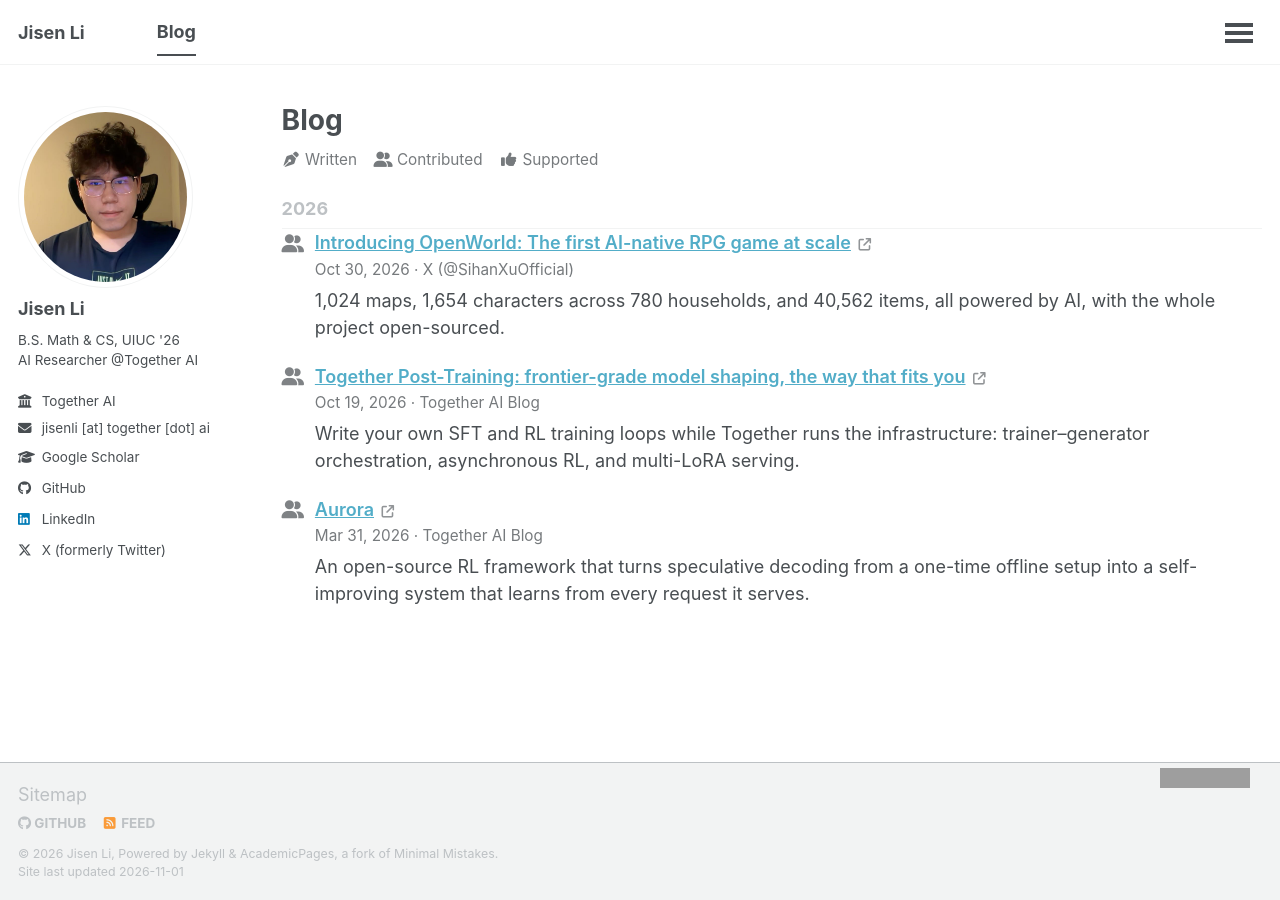
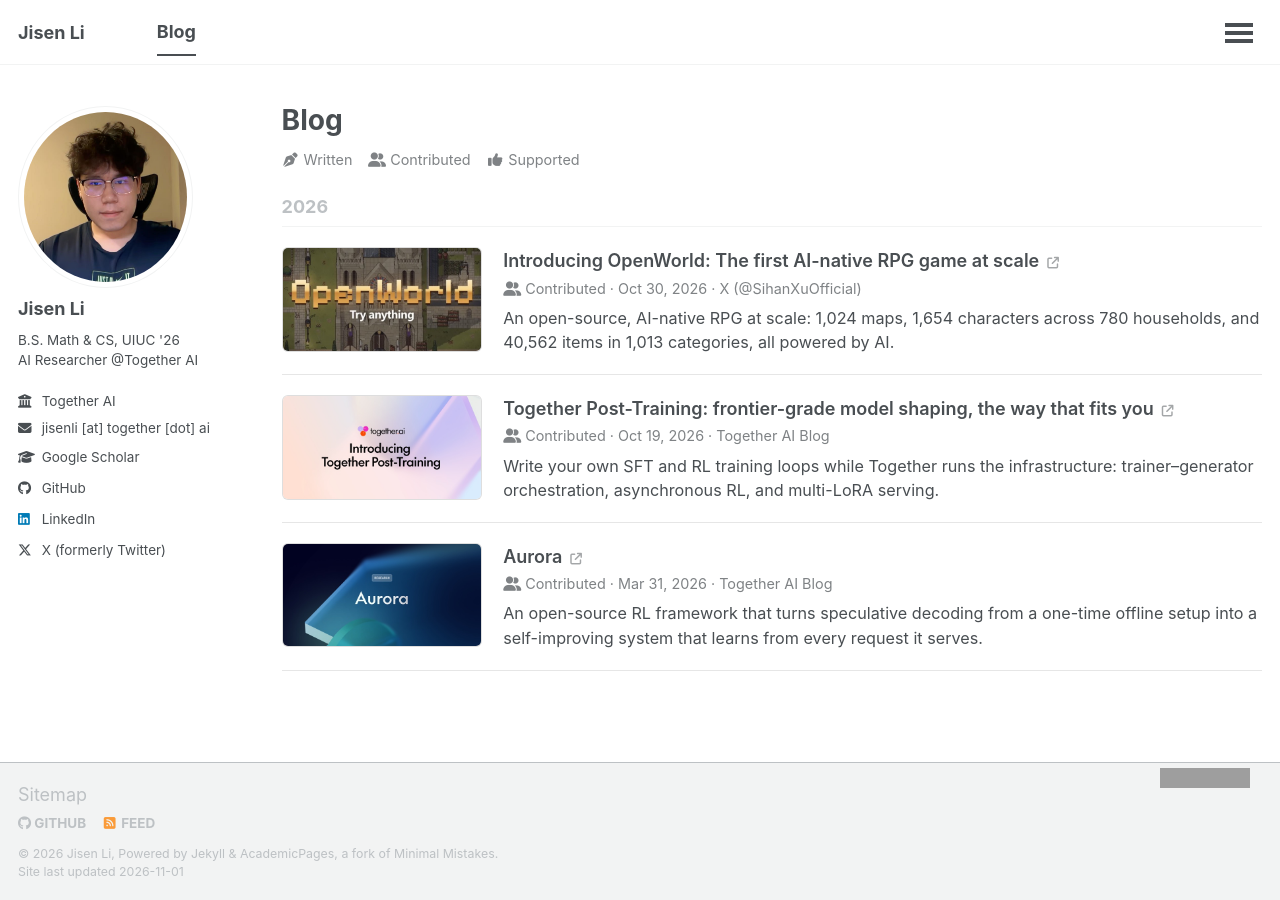
Before and after one commit to mtilyxuegao/mtilyxuegao.github.io, a Jekyll site: the page built from _pages/blog.html, in a window 1280 px wide. Built offline with Jekyll 4.4.1, drawn with Linux system fonts in a browser that asks for light colours; a script that is not in the unit is left out; grey boxes are pictures that could not be loaded.

Commit message:
Restyle Blog as cards with thumbnails and dividers
- Thumbnail, title, kind/date/source line, and excerpt per card
- Local 600px thumbnails for OpenWorld, Together Post-Training, Aurora
- text-wrap: pretty to avoid one-word last lines; stacks on mobile

Co-Authored-By: Claude Opus 5.5 <noreply@anthropic.com>

```diff
--- a/_pages/blog.html
+++ b/_pages/blog.html
@@ -11,7 +11,8 @@ author_profile: true
        (none)        written by me, hosted here
        contributed   a post elsewhere that I contributed to
        supported     a post elsewhere that I want to support
-     Posts with a `link` point to that external URL instead of a page on this site. -->
+     Posts with a `link` point to that external URL instead of a page on this site.
+     `image` is an optional thumbnail under /images/blog/ (ideally ~1.91:1). -->
 
 <p class="blog-legend">
   <i class="fas fa-fw fa-pen-nib" aria-hidden="true"></i> Written
@@ -31,27 +32,60 @@ author_profile: true
     {% when "supported" %}{% assign icon = "fa-thumbs-up" %}{% assign label = "Supported" %}
     {% else %}{% assign icon = "fa-pen-nib" %}{% assign label = "Written" %}
   {% endcase %}
-  <div class="blog-item">
-    <i class="fas fa-fw {{ icon }} blog-item__kind" title="{{ label }}" aria-label="{{ label }}"></i>
-    <div class="blog-item__body">
-      <a class="blog-item__title" href="{% if post.link %}{{ post.link }}{% else %}{{ base_path }}{{ post.url }}{% endif %}">{{ post.title }}</a>
-      {% if post.link %}<i class="fas fa-arrow-up-right-from-square blog-item__ext" aria-hidden="true"></i>{% endif %}
-      <div class="blog-item__meta">
-        {{ post.date | date: "%b %-d, %Y" }}{% if post.source %} · {{ post.source }}{% endif %}
+  {% if post.link %}{% assign href = post.link %}{% else %}{% assign href = base_path | append: post.url %}{% endif %}
+  <article class="blog-card">
+    <a class="blog-card__thumb" href="{{ href }}" tabindex="-1" aria-hidden="true">
+      {% if post.image %}<img src="{{ base_path }}{{ post.image }}" alt="" loading="lazy">{% else %}<i class="fas {{ icon }}"></i>{% endif %}
+    </a>
+    <div class="blog-card__body">
+      <a class="blog-card__title" href="{{ href }}">{{ post.title }}</a>
+      {% if post.link %}<i class="fas fa-arrow-up-right-from-square blog-card__ext" aria-hidden="true"></i>{% endif %}
+      <div class="blog-card__meta">
+        <i class="fas fa-fw {{ icon }}" aria-hidden="true"></i> {{ label }} · {{ post.date | date: "%b %-d, %Y" }}{% if post.source %} · {{ post.source }}{% endif %}
       </div>
-      {% if post.excerpt %}<p class="blog-item__excerpt">{{ post.excerpt | strip_html | truncatewords: 40 }}</p>{% endif %}
+      {% if post.excerpt %}<p class="blog-card__excerpt">{{ post.excerpt | strip_html | truncatewords: 45 }}</p>{% endif %}
     </div>
-  </div>
+  </article>
 {% endfor %}
 
 <style>
-.blog-legend { font-size: 0.85em; opacity: 0.75; }
+.blog-legend { font-size: 0.8em; opacity: 0.7; }
 .blog-legend i { margin-left: 0.8em; }
 .blog-legend i:first-child { margin-left: 0; }
-.blog-item { display: flex; gap: 0.6em; margin-bottom: 1.2em; }
-.blog-item__kind { margin-top: 0.3em; opacity: 0.7; }
-.blog-item__title { font-weight: 600; }
-.blog-item__ext { font-size: 0.7em; margin-left: 0.2em; opacity: 0.6; }
-.blog-item__meta { font-size: 0.85em; opacity: 0.75; margin-top: 0.15em; }
-.blog-item__excerpt { margin: 0.3em 0 0; }
+.blog-card {
+  display: flex;
+  gap: 1.2em;
+  align-items: flex-start;
+  padding: 1.1em 0;
+  border-bottom: 1px solid rgba(128,128,128,0.2);
+}
+.blog-card__thumb {
+  flex: 0 0 200px;
+  aspect-ratio: 1.91 / 1;
+  display: flex;
+  align-items: center;
+  justify-content: center;
+  overflow: hidden;
+  border-radius: 6px;
+  border: 1px solid rgba(128,128,128,0.2);
+  background: rgba(128,128,128,0.08);
+  font-size: 1.6em;
+  color: rgba(128,128,128,0.6);
+}
+.blog-card__thumb img { width: 100%; height: 100%; object-fit: cover; display: block; }
+.blog-card__body { flex: 1; min-width: 0; }
+.blog-card .blog-card__title {
+  font-weight: 600;
+  color: inherit;
+  text-decoration: none;
+  text-wrap: pretty;
+}
+.blog-card .blog-card__title:hover { text-decoration: underline; }
+.blog-card__ext { font-size: 0.65em; margin-left: 0.25em; opacity: 0.5; }
+.blog-card__meta { font-size: 0.8em; opacity: 0.7; margin-top: 0.25em; }
+.blog-card__excerpt { font-size: 0.9em; margin: 0.4em 0 0; text-wrap: pretty; }
+@media (max-width: 600px) {
+  .blog-card { flex-direction: column; gap: 0.7em; }
+  .blog-card__thumb { flex-basis: auto; width: 100%; }
+}
 </style>
```
Also changed, not shown: _posts/2026-03-31-aurora.md (+1 -0 lines), _posts/2026-10-19-together-post-training.md (+1 -0 lines), _posts/2026-10-30-openworld.md (+2 -1 lines), images/blog/aurora.jpg (added), images/blog/openworld.jpg (added), images/blog/together-post-training.jpg (added).
